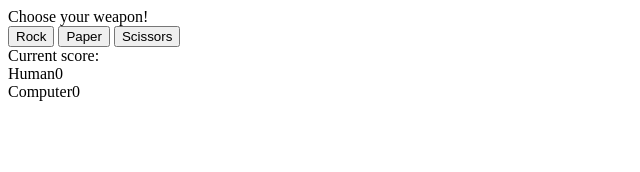
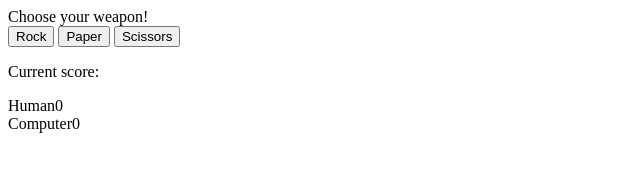
Before and after one commit to VexAve/odin-rock-paper-scissors, a plain HTML site: page index.html in a window 1280 px wide. Shown: the whole page, without its empty margins (0-640 px from the left). Drawn offline with Linux system fonts and the light colour scheme.

Commit message:
Put results message in p element

```diff
--- a/index.html
+++ b/index.html
@@ -15,7 +15,7 @@
         </div>
     </div>
     <div id="results">
-        Current score:
+        <p>Current score:</p>
         <div id="scores">
             <div><span>Human</span><span id="human-score">0</span></div>
             <div><span>Computer</span><span id="computer-score">0</span></div>
```
